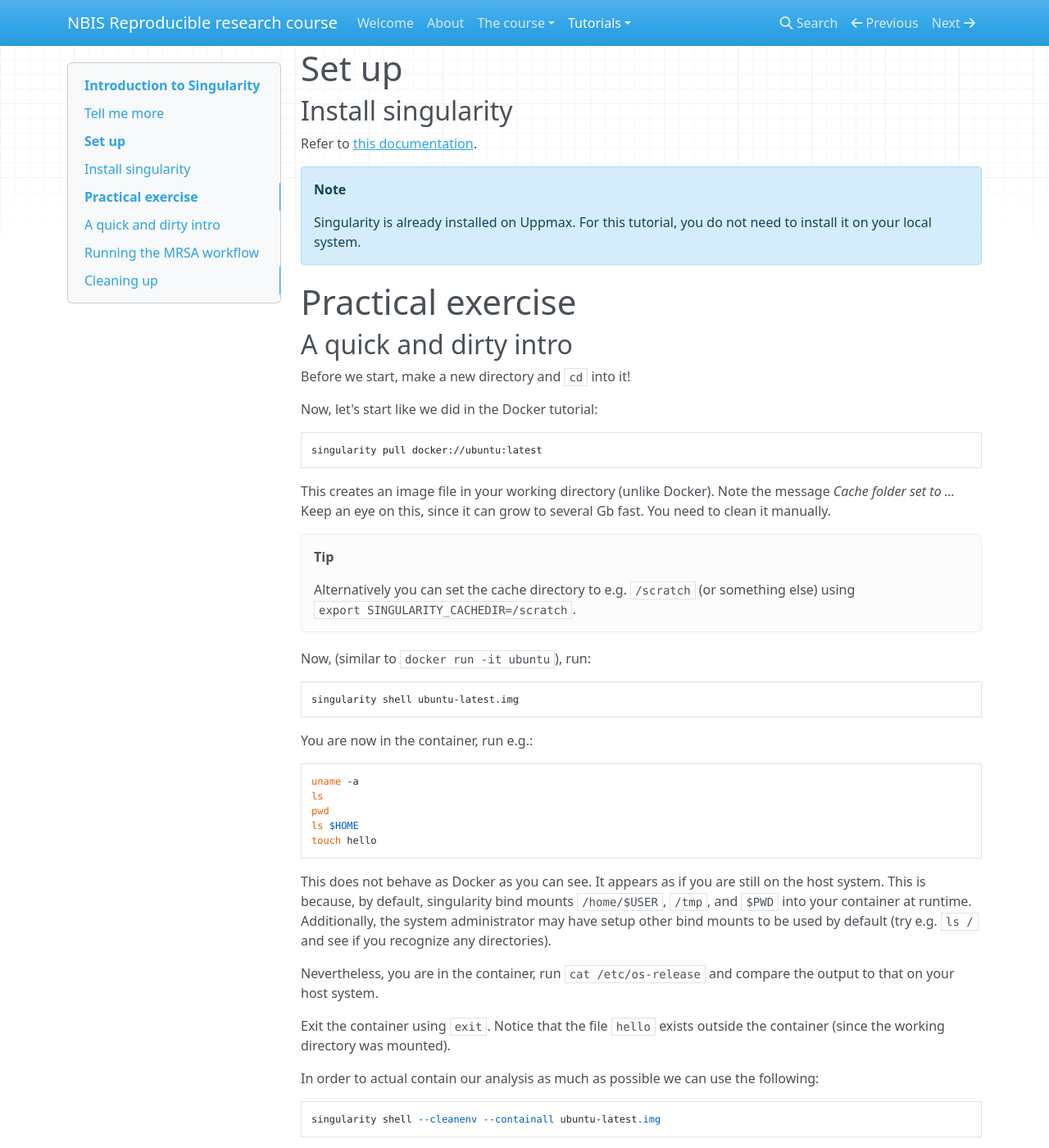
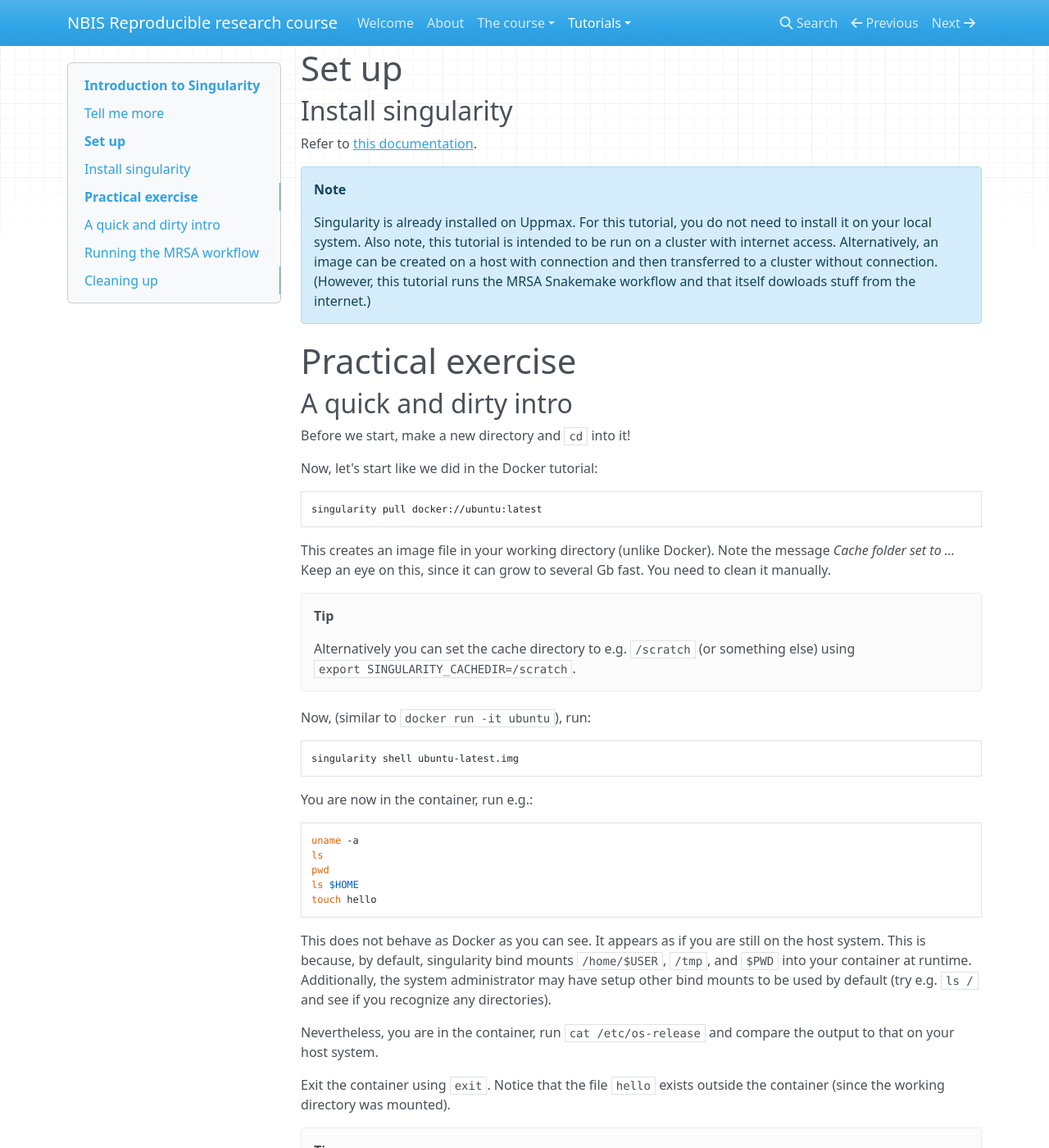
Before and after one commit to NBISweden/workshop-reproducible-research, an MkDocs documentation site: the page built from docs/singularity.md, in a window 1280 px wide and 1400 px high, scrolled down 399 px. Shown: the whole window at 82% size. Built offline with MkDocs 1.6.1, drawn with Linux system fonts in a browser that asks for light colours; nearby versions of some CDN libraries; old or Windows-style settings are respelled for this version of MkDocs; some of the changed text lies outside the part shown.

Commit message:
minor notes

```diff
--- a/docs/singularity.md
+++ b/docs/singularity.md
@@ -16,7 +16,7 @@
 Refer to [this documentation](http://singularity.lbl.gov/docs-installation).
 
 !!! note
-    Singularity is already installed on Uppmax. For this tutorial, you do not need to install it on your local system.
+    Singularity is already installed on Uppmax. For this tutorial, you do not need to install it on your local system. Also note, this tutorial is intended to be run on a cluster with internet access. Alternatively, an image can be created on a host with connection and then transferred to a cluster without connection. (However, this tutorial runs the MRSA Snakemake workflow and that itself dowloads stuff from the internet.)
 
 # Practical exercise
 
@@ -55,6 +55,9 @@
 Nevertheless, you are in the container, run `cat /etc/os-release` and compare the output to that on your host system.
 
 Exit the container using `exit`. Notice that the file `hello` exists outside the container (since the working directory was mounted).
+
+!!! tip
+    You can also use `singularity exec` to execute commands in a container. This can be useful e.g. when writing sbatch files for the slurm system.
 
 In order to actual contain our analysis as much as possible we can use the following:
 
```
Also changed, not shown: docs/snakemake.md (+1 -1 lines).
